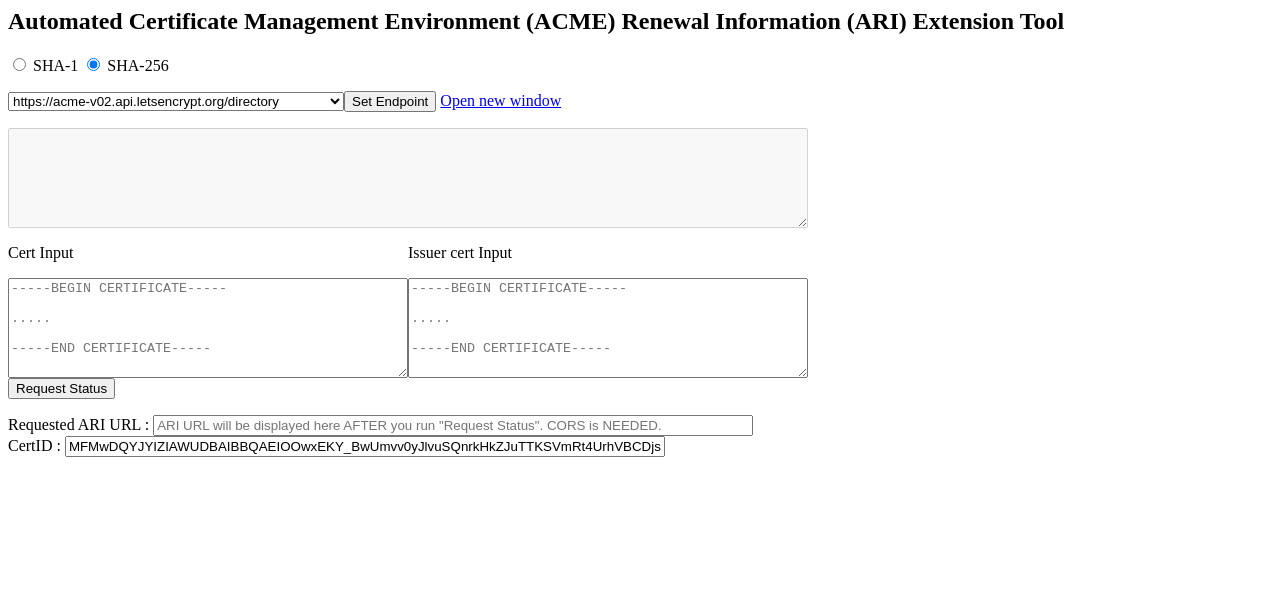
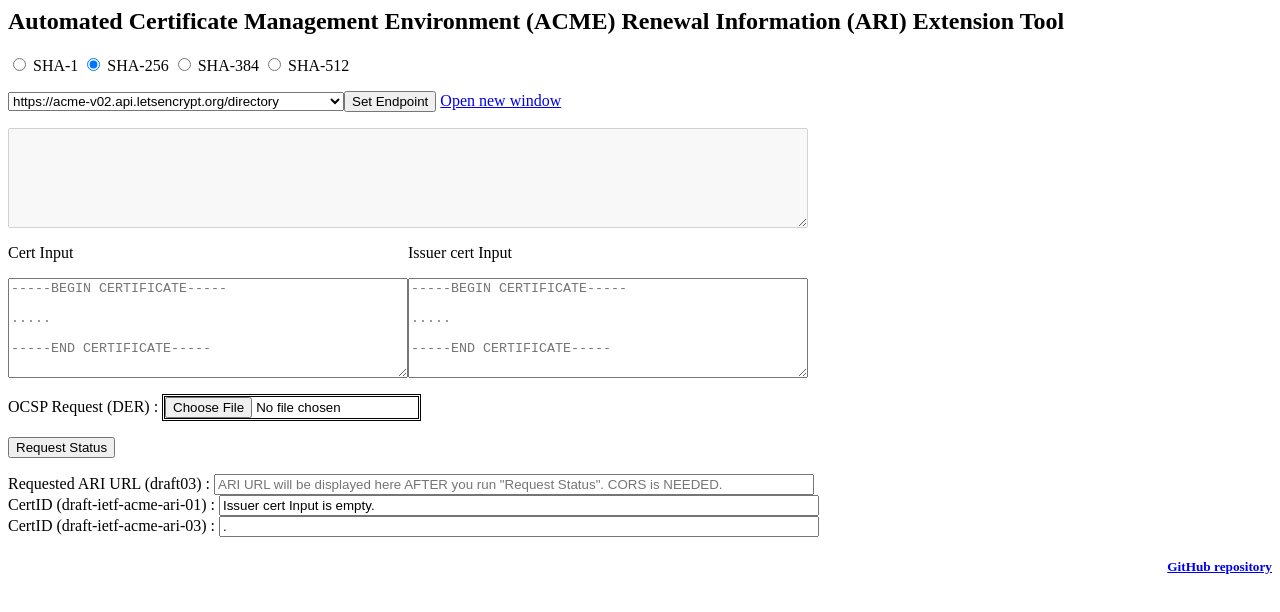
Before and after one commit to testtlnls/acmeARIToolJS, a plain HTML site: page index.html in a window 1280 px wide. Both pictures are taken after a click on the button "Request Status". Drawn offline with Linux system fonts and the light colour scheme; no server answers.

Commit message:
Update index.html to support draft-ietf-acme-ari-03

```diff
--- a/index.html
+++ b/index.html
@@ -17,13 +17,39 @@ async function requestStatus(){
 		void(0);
 	}
 	else{
-		const certID = await genCertID(); /* genCertID uses WebCryptoAPI */
-		ariCertIDoutElem.value = base64url(certID);
+		let certID;
+		if(ocspReqInput.files.length==1){
+			certID = await getCertIDfromOCSPreqFile();
+		}
+		else if(ocspReqInput.files.length>1&&!issuerInput.value){
+			return false;
+		}
+		else{
+			certID = await genCertID(); /* genCertID uses WebCryptoAPI */
+		};
+		if(certID.draft01){
+			ariCertIDoutElem.value = base64url(certID.draft01);
+		}
+		else{
+			ariCertIDoutElem.value = "Issuer cert Input is empty.";
+		};
+		if(certID.draft03){
+			ariCertID3outElem.value = certID.draft03;
+		}
+		else{
+			ariCertID3outElem.value = "OCSP Request Input is detected.";
+		};
 		const directoryF = await fetch(endpointSelect.value);
 		const directory = await directoryF.json();
 		if(directory.renewalInfo.slice(-1)!="/"){directory.renewalInfo=directory.renewalInfo+"/";};
 		/* directoryRes.value = JSON.stringify(directory,null,"\t"); */
-		const ariURL = directory.renewalInfo+base64url(certID);
+		let ariURL;
+		if(certID.draft03){
+			ariURL = directory.renewalInfo + certID.draft03;
+		}
+		else{
+			ariURL = directory.renewalInfo + base64url(certID.draft01);
+		};
 		ariURLoutElem.value = ariURL;
 		const resF = await fetch(ariURL);
 		directoryRes.value = await resF.text();
@@ -71,6 +97,8 @@ function encodeLength(length){
 
 async function genCertID(){
 	const hashAlg = hashForm.hashInput.value;
+	let issuerSubjectHash, issuerKeyHash;
+	if(issuerInput.value){
 		const issuerDER = atob(issuerInput.value.slice(0,issuerInput.value.indexOf("-----END CERTIFICATE-----")).replace("-----BEGIN CERTIFICATE-----",""));
 		const issuerV3Pos = issuerDER.indexOf("\xA0\x03\x02\x01\x02");
 		const issuerSerialPos = issuerV3Pos+5;
@@ -93,7 +121,7 @@ async function genCertID(){
 					x => x.charCodeAt(0)
 				)
 			);
-	const issuerSubjectHash = Array.from(new Uint8Array(issuerSubjectHashBuffer), x => String.fromCharCode(x)).join('');
+		issuerSubjectHash = Array.from(new Uint8Array(issuerSubjectHashBuffer), x => String.fromCharCode(x)).join('');
 		const issuerKeyPos = issuerSubjectLength.length+issuerSubjectPos+issuerSubjectLength.lengthSize+1;
 		const issuerKeyLength = decodeLength(issuerDER,issuerKeyPos+1);
 		const issuerKeyTypePos = issuerKeyPos+issuerKeyLength.lengthSize+1;
@@ -114,24 +142,69 @@ async function genCertID(){
 					x => x.charCodeAt(0)
 				)
 			);
-	const issuerKeyHash = Array.from(new Uint8Array(issuerKeyHashBuffer), x => String.fromCharCode(x)).join('');
+		issuerKeyHash = Array.from(new Uint8Array(issuerKeyHashBuffer), x => String.fromCharCode(x)).join('');
+	};
 	const der = atob(certInput.value.slice(0,certInput.value.indexOf("-----END CERTIFICATE-----")).replace("-----BEGIN CERTIFICATE-----",""));
 	const v3Pos = der.indexOf("\xA0\x03\x02\x01\x02");
 	const serialPos = v3Pos+5;
 	const serialLength = decodeLength(der,serialPos+1);
 	const serial = der.slice(serialPos,serialPos+serialLength.length+2);
+
+	const sigAlgPos = der.slice(serialPos+1,serialPos+2).charCodeAt()+serialPos+2;
+	const issuerPos = der.slice(sigAlgPos+1,sigAlgPos+2).charCodeAt()+sigAlgPos+2;
+	const issuerLength = decodeLength(der,issuerPos+1);
+	const validityPos = issuerLength.length+issuerPos+issuerLength.lengthSize+1;
+	const subjectPos = der.slice(validityPos+1,validityPos+2).charCodeAt()+validityPos+2;
+	const subjectLength = decodeLength(der,subjectPos+1);
+	const keyPos = subjectLength.length+subjectPos+subjectLength.lengthSize+1;
+	const keyLength = decodeLength(der,keyPos+1);
+	const extPos = keyLength.length+keyPos+keyLength.lengthSize+1;
+	const akiPos = der.indexOf("\x06\x03\x55\x1D\x23\x04");
+	const akiLength = decodeLength(der,akiPos+10);
+	const aki = der.slice(akiPos+11,akiPos+11+akiLength.length);
+	const certIDd3 = base64url(aki)+"."+base64url(serial.slice(2));
+
 	let certIDhashAlgId;
 	if(hashAlg == "SHA-1"){
 		certIDhashAlgId = "\x30\x09\x06\x05\x2B\x0E\x03\x02\x1A\x05\x00";
 	}
 	else if(hashAlg == "SHA-256"){
 		certIDhashAlgId = "\x30\x0D\x06\x09\x60\x86\x48\x01\x65\x03\x04\x02\x01\x05\x00";
+	}
+	else if(hashAlg == "SHA-384"){
+		certIDhashAlgId = "\x30\x0D\x06\x09\x60\x86\x48\x01\x65\x03\x04\x02\x02\x05\x00";
+	}
+	else if(hashAlg == "SHA-512"){
+		certIDhashAlgId = "\x30\x0D\x06\x09\x60\x86\x48\x01\x65\x03\x04\x02\x03\x05\x00";
 	};
+	const certID = {};
+	if(issuerInput.value){
 		const certIDInner = certIDhashAlgId
 					+"\x04"+encodeLength(issuerSubjectHash.length)+issuerSubjectHash
 					+"\x04"+encodeLength(issuerKeyHash.length)+issuerKeyHash
 					+serial;
-	const certID = "\x30"+encodeLength(certIDInner.length)+certIDInner;
+		certID.draft01 = "\x30"+encodeLength(certIDInner.length)+certIDInner;
+	};
+	certID.draft03 = certIDd3; /* base64url(aki)+"."+base64url(serial.slice(2)) */
+	return certID;
+};
+
+async function getCertIDfromOCSPreqFile(){
+	const f = ocspReqInput.files[0];
+	const der = await ( () => new Promise(resolve => {
+		const r = new FileReader();
+		r.onload = e => resolve(e.target.result);
+		r.readAsBinaryString(f);
+	}) )();
+	const tbsLength = decodeLength(der,1);
+	const tbsPos = tbsLength.lengthSize+1;
+	const tbsInnerLength = decodeLength(der,tbsPos+1);
+	const requestorListPos = tbsPos+tbsInnerLength.lengthSize+1;
+	const requestorListLength = decodeLength(der,requestorListPos+1);
+	const certIDPos = requestorListPos+requestorListLength.lengthSize+1;
+	const certIDLength = decodeLength(der,certIDPos+1);
+	const certID = {};
+	certID.draft01 = der.slice(certIDPos+certIDLength.lengthSize+1,certIDPos+certIDLength.lengthSize+1+certIDLength.length);
 	return certID;
 };
 
@@ -146,6 +219,8 @@ async function genCertID(){
 <form id="hashForm" name="hashForm">
 	<label for="sha1Rad"><input type="radio" name="hashInput" id="sha1Rad" value="SHA-1" /> SHA-1</label>
 	<label for="sha256Rad"><input type="radio" name="hashInput" id="sha256Rad" value="SHA-256" checked /> SHA-256</label>
+	<label for="sha384Rad"><input type="radio" name="hashInput" id="sha384Rad" value="SHA-384" /> SHA-384</label>
+	<label for="sha512Rad"><input type="radio" name="hashInput" id="sha512Rad" value="SHA-512" /> SHA-512</label>
 </form>
 
 <p><select id="endpointSelect">
@@ -178,11 +253,17 @@ async function genCertID(){
 <script>issuerInput.placeholder="-----BEGIN CERTIFICATE-----\n\n.....\n\n-----END CERTIFICATE-----";</script>
 </div>
 </div>
+<p>OCSP Request (DER) :
+<input id="ocspReqInput" type="file" style="border:double 3px black;" />
+</p>
 <button onclick="requestStatus()">Request Status</button>
 <p>
-<div>Requested ARI URL : <input id="ariURLoutElem" placeholder='ARI URL will be displayed here AFTER you run "Request Status". CORS is NEEDED.' onfocus="this.select()" style="width:600px;" /></div>
-<div>CertID : <input id="ariCertIDoutElem" placeholder='Base64URLencoded CertID will be displayed here AFTER you run "Request Status".' onfocus="this.select()" style="width:600px;" /></div>
+<div>Requested ARI URL (draft03) : <input id="ariURLoutElem" placeholder='ARI URL will be displayed here AFTER you run "Request Status". CORS is NEEDED.' onfocus="this.select()" style="width:600px;" /></div>
+<div>CertID (draft-ietf-acme-ari-01) : <input id="ariCertIDoutElem" placeholder='Base64URLencoded CertID will be displayed here AFTER you run "Request Status".' onfocus="this.select()" style="width:600px;" /></div>
+<div>CertID (draft-ietf-acme-ari-03) : <input id="ariCertID3outElem" placeholder='Base64URLencoded CertID will be displayed here AFTER you run "Request Status".' onfocus="this.select()" style="width:600px;" /></div>
 </p>
+
+<h5 align="right"><a href="https://github.com/testtlnls/acmeARIToolJS">GitHub repository</a></h5>
 
 </body>
 </html>
```
Lines whose indentation alone changed are shown as unchanged.
